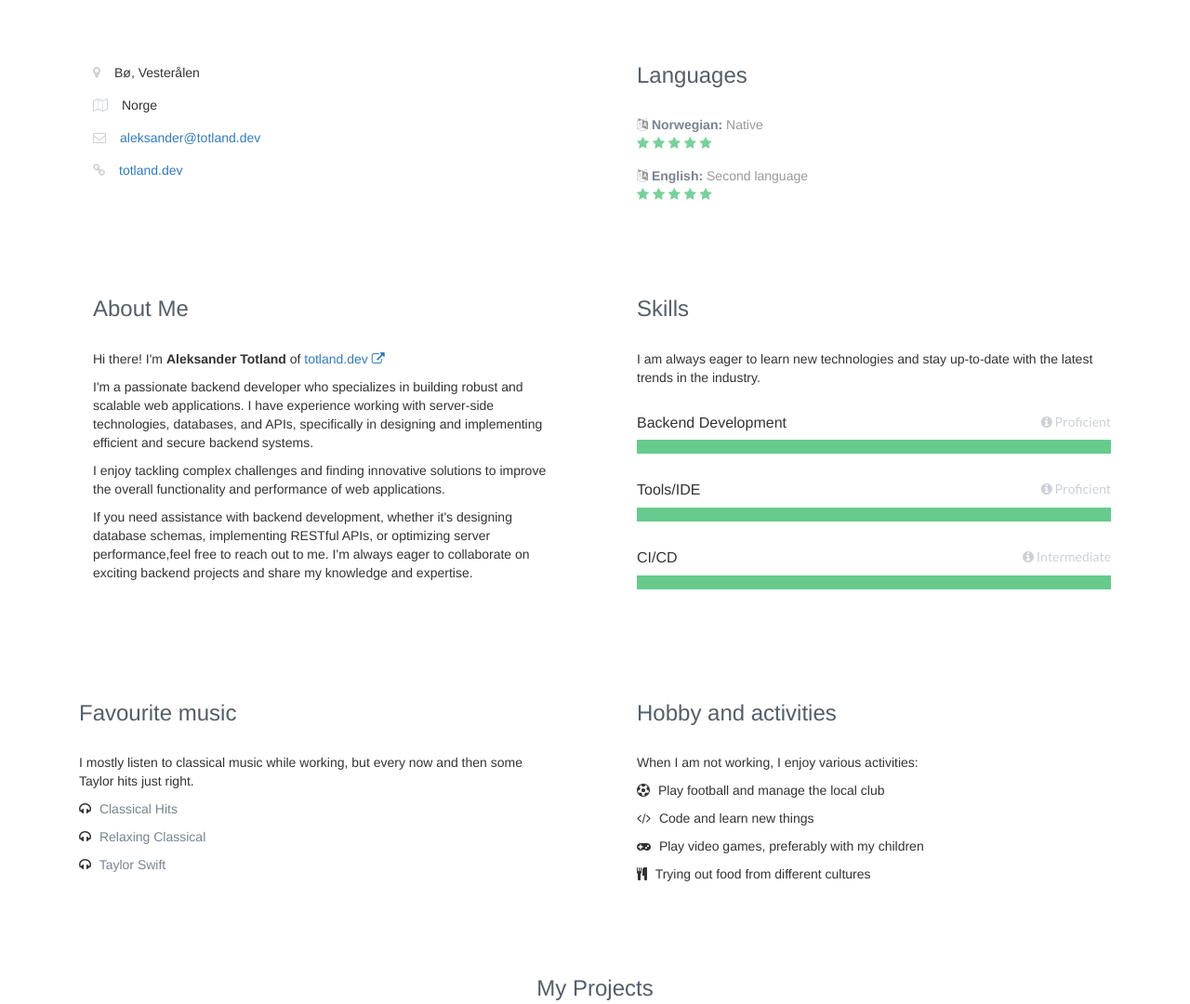
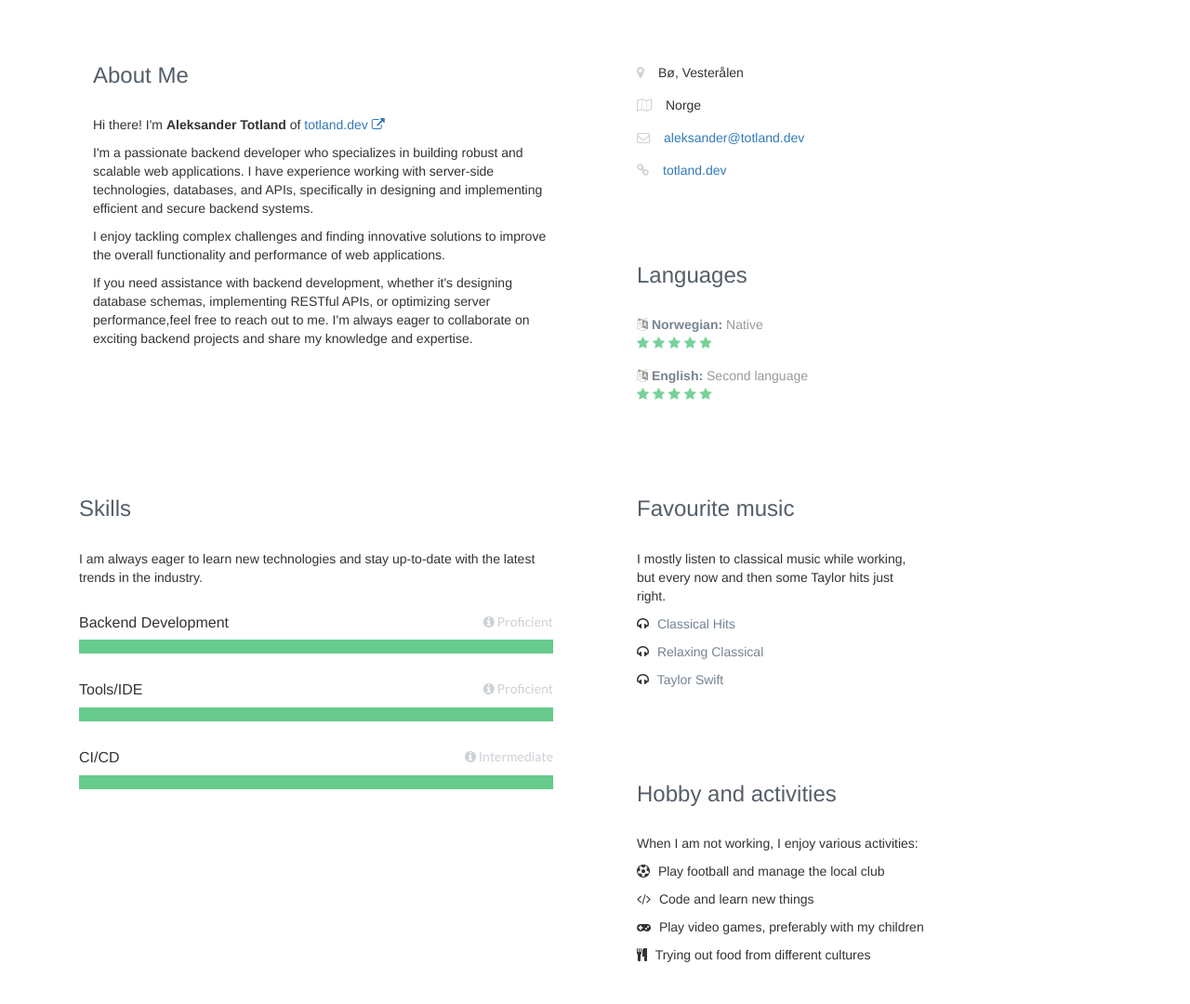
Before and after one commit to aTotland/totland.dev, a React app: page index.html in a window 1280 px wide. Shown: the part 680-1760 px from the top of the page at 93% size. Built offline with nearby package versions, Linux system fonts and the light colour scheme; a script that the page names is missing.

Commit message:
mockup done

```diff
--- a/index.html
+++ b/index.html
@@ -112,7 +112,7 @@
             <ul class="social list-inline">
               <li class="last-item">
                 <a
-                  href="https://www.instagram.com/hossainkhan/"
+                  href="https://www.facebook.com/Aleksander.Totland/"
                   target="_blank"
                   aria-label="Facebook Profile"
                   ><i class="fa fa-facebook"></i
@@ -134,7 +134,7 @@
                   ><i class="fa fa-linkedin"></i
                 ></a>
               </li>
-              <li>
+              <li class="last-item">
                 <a
                   href="https://github.com/aTotland"
                   target="_blank"
@@ -151,80 +151,7 @@
       <!--container-->
       <div class="container sections-wrapper">
         <!--primary-->
-        <div class="row">
-          <div class="secondary col-md-6 col-sm-12 col-xs-12">
-            <aside class="info aside section">
-              <div class="section-inner">
-                <h2 class="heading sr-only">Basic Information</h2>
-                <div class="content">
-                  <ul class="list-unstyled">
-                    <li>
-                      <i class="fa fa-map-marker"></i
-                      ><span class="sr-only">Location:</span>Bø, Vesterålen
-                    </li>
-                    <li>
-                      <i class="fa fa-map-o"></i
-                      ><span class="sr-only">Country:</span>Norge
-                    </li>
-                    <li>
-                      <i class="fa fa-envelope-o"></i
-                      ><span class="sr-only">Email:</span
-                      ><a href="mailto:aleksander@totland.dev"
-                        >aleksander@totland.dev</a
-                      >
-                    </li>
-                    <li>
-                      <i class="fa fa-link"></i
-                      ><span class="sr-only">Website:</span
-                      ><a href="#">totland.dev</a>
-                    </li>
-                  </ul>
-                </div>
-              </div>
-            </aside>
-          </div>
-          <div class="primary col-md-6 col-sm-12 col-xs-12">
-            <aside class="languages aside section">
-              <div class="section-inner">
-                <h2 class="heading">Languages</h2>
-                <div class="content">
-                  <ul class="list-unstyled">
-                    <li class="item">
-                      <i class="fa fa-language"></i>
-                      <span class="title"><strong>Norwegian:</strong></span>
-                      <span class="level"
-                        >Native<br class="visible-xs" />
-                        <br />
-                        <i class="fa fa-star"></i>
-                        <i class="fa fa-star"></i>
-                        <i class="fa fa-star"></i>
-                        <i class="fa fa-star"></i>
-                        <i class="fa fa-star"></i>
-                      </span>
-                    </li>
-                    <!--item-->
-                    <li class="item">
-                      <i class="fa fa-language"></i>
-                      <span class="title"><strong>English:</strong></span>
-                      <span class="level"
-                        >Second language
-                        <br class="visible-sm visible-xs" />
-                        <br />
-                        <i class="fa fa-star"></i>
-                        <i class="fa fa-star"></i>
-                        <i class="fa fa-star"></i>
-                        <i class="fa fa-star"></i>
-                        <i class="fa fa-star"></i>
-                      </span>
-                    </li>
-                    <!--item-->
-                  </ul>
-                </div>
-              </div>
-            </aside>
-            <!--section-->
-          </div>
-        </div>
+
         <div class="row">
           <div class="primary col-md-6 col-sm-12 col-xs-12">
             <section class="about section">
@@ -267,6 +194,80 @@
             <!--section-->
           </div>
           <!--row-->
+          <div class="row">
+            <div class="primary col-md-4 col-sm-12 col-xs-12">
+              <aside class="info aside section">
+                <div class="section-inner">
+                  <h2 class="heading sr-only">Basic Information</h2>
+                  <div class="content">
+                    <ul class="list-unstyled">
+                      <li>
+                        <i class="fa fa-map-marker"></i
+                        ><span class="sr-only">Location:</span>Bø, Vesterålen
+                      </li>
+                      <li>
+                        <i class="fa fa-map-o"></i
+                        ><span class="sr-only">Country:</span>Norge
+                      </li>
+                      <li>
+                        <i class="fa fa-envelope-o"></i
+                        ><span class="sr-only">Email:</span
+                        ><a href="mailto:aleksander@totland.dev"
+                          >aleksander@totland.dev</a
+                        >
+                      </li>
+                      <li>
+                        <i class="fa fa-link"></i
+                        ><span class="sr-only">Website:</span
+                        ><a href="#">totland.dev</a>
+                      </li>
+                    </ul>
+                  </div>
+                </div>
+              </aside>
+            </div>
+            <div class="primary col-md-4 col-sm-12 col-xs-12">
+              <aside class="languages aside section">
+                <div class="section-inner">
+                  <h2 class="heading">Languages</h2>
+                  <div class="content">
+                    <ul class="list-unstyled">
+                      <li class="item">
+                        <i class="fa fa-language"></i>
+                        <span class="title"><strong>Norwegian:</strong></span>
+                        <span class="level"
+                          >Native<br class="visible-xs" />
+                          <br />
+                          <i class="fa fa-star"></i>
+                          <i class="fa fa-star"></i>
+                          <i class="fa fa-star"></i>
+                          <i class="fa fa-star"></i>
+                          <i class="fa fa-star"></i>
+                        </span>
+                      </li>
+                      <!--item-->
+                      <li class="item">
+                        <i class="fa fa-language"></i>
+                        <span class="title"><strong>English:</strong></span>
+                        <span class="level"
+                          >Second language
+                          <br class="visible-sm visible-xs" />
+                          <br />
+                          <i class="fa fa-star"></i>
+                          <i class="fa fa-star"></i>
+                          <i class="fa fa-star"></i>
+                          <i class="fa fa-star"></i>
+                          <i class="fa fa-star"></i>
+                        </span>
+                      </li>
+                      <!--item-->
+                    </ul>
+                  </div>
+                </div>
+              </aside>
+              <!--section-->
+            </div>
+          </div>
           <div class="row">
             <div class="primary col-md-6 col-sm-12 col-xs-12">
               <aside class="skills aside section">
@@ -356,7 +357,7 @@
               </aside>
               <!--section-->
             </div>
-            <div class="secondary col-md-6 col-sm-12 col-xs-12">
+            <div class="primary col-md-4 col-sm-12 col-xs-12">
               <aside class="list music section">
                 <div class="section-inner">
                   <h2 class="heading">Favourite music</h2>
@@ -395,9 +396,8 @@
                 <!--section-->
               </aside>
             </div>
-            <div class="row">
-              <div class="primary col-md-6 col-sm-12 col-xs-12">
-                <div class="list music hobby aside section">
+            <div class="primary col-md-4 col-sm-12 col-xs-12">
+              <div class="list hobby section">
                 <div class="section-inner">
                   <h2 class="heading">Hobby and activities</h2>
                   <div class="content">
@@ -424,7 +424,6 @@
               </div>
             </div>
             <!--section-->
-            </div>
           </div>
         </div>
         <div class="row text">
@@ -513,6 +512,7 @@
             </section>
             <!--section-->
             <div class="row text">
+              <div class="primary col-md-6 col-sm-12 col-xs-12">
                 <aside class="info aside section">
                   <section class="latest projects section col-sm-12 col-xs-12">
                     <div class="section-inner">
@@ -536,28 +536,29 @@
                               Develop backend systems using Node.js and Express
                             </li>
                             <li>
-                            Optimize server performance and database queries to
-                            improve application speed
+                              Optimize server performance and database queries
+                              to improve application speed
                             </li>
                             <li>
                               Collaborate with frontend developers to integrate
                               backend services with user interfaces
                             </li>
                             <li>
-                            Write unit tests and perform code reviews to ensure
-                            code quality and maintainability
+                              Write unit tests and perform code reviews to
+                              ensure code quality and maintainability
                             </li>
                           </ul>
                           <h5>Key Accomplishments</h5>
                           <ul>
                             <li>
-                            Developed a RESTful API for a social media platform
-                            that handles user authentication, post creation, and
-                            comment functionality
+                              Developed a RESTful API for a social media
+                              platform that handles user authentication, post
+                              creation, and comment functionality
                             </li>
                             <li>
                               Implemented a real-time chat feature using
-                            WebSockets and Socket.io for a messaging application
+                              WebSockets and Socket.io for a messaging
+                              application
                             </li>
                           </ul>
                         </div>
@@ -568,9 +569,11 @@
                   <!--section-->
                 </aside>
               </div>
+            </div>
           </aside>
         </div>
         <div class="row text">
+          <div class="primary col-md-6 col-sm-12 col-xs-12">
             <aside class="education section">
               <div class="section-inner">
                 <h2 class="heading">Education</h2>
@@ -612,6 +615,7 @@
                 </div>
               </div>
             </aside>
+          </div>
           <!--section-->
 
           <aside class="testimonials aside section">
```
Also changed, not shown: README.md. Lines whose indentation alone changed are shown as unchanged.
